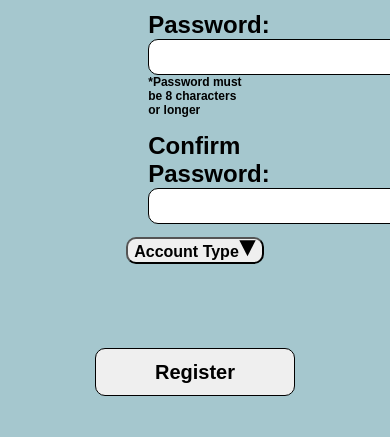
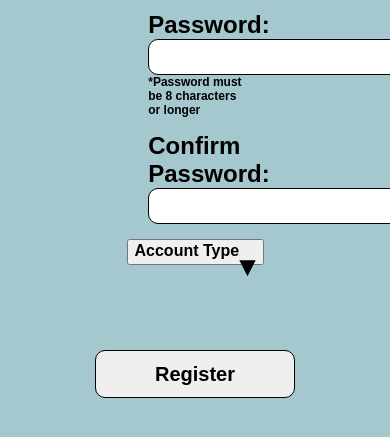
Before and after one commit to cse442-at-ub/u24-polling-and-feedback-pollords, a PHP site: page /html/accCreation.html in a window 390 px wide; the page is wider, and only the part inside the window is pictured. Shown: the part 275-712 px from the top of that part. Run offline with PHP 8.4, Linux system fonts and the light colour scheme.

Commit message:
Dropdown styling fixed. Final task for UI: fix input field display in mobile

```diff
--- a/src/css/accCreation.css
+++ b/src/css/accCreation.css
@@ -48,7 +48,7 @@ label:after {
 
 .registerBtn {
     display: block;
-    margin-top: 30px;
+    margin-top: 85px;
     font-size: 20px;
     font-weight: bold;
     border-radius: 10px;
@@ -64,10 +64,53 @@ label:after {
 
 .dropdown {
     text-align: left;
-    border-radius: 10px;
+    /* border-radius: 10px; */ /* out of whack with list if border radius implemented */
     font-family: Arial;
     font-size: 16px;
     font-weight: bold;
+    width: 137px;
+    height: 26px;
+}
+
+.ddOptions {
+    text-align: left;
+    border-radius: 10px;
+    border: none; /* still ugly.. */
+    font-family: Arial;
+    font-size: 16px;
+    font-weight: bold;
+    display: none;
+    width: 137px;
+    height: 26px;
+}
+
+.ddOptions:hover {
+    cursor: pointer;
+    background-color: #C0C0C0;
+}
+
+.ddList {
+    /*border-radius: 10px;*/
+    border: none;
+    font-family: Arial;
+    font-size: 16px;
+    font-weight: bold;
+    font-size: 16px;
+    width: 96px;
+    height: 52px;
+    list-style-type: none;
+    /*background-color: #FFF;*/
+    margin-top: 0px;
+}
+
+.ddList li {
+    text-align: left;
+    margin-left: -31px;
+}
+
+.ddList li:hover {
+    cursor: pointer;
+    background-color: #C0C0C0;
 }
 
 .dropdown:hover {
@@ -80,9 +123,14 @@ label:after {
 }
 
 .accType {
-    position: relative;
+    /*position: relative;*/
+    position: absolute;
     display: inline-block;
-    margin-top: 8px;
+    margin-left: auto;
+    margin-right: auto;
+    left: 0;
+    right: 0;
+    margin-top: 10px;
 }
 
 .options {
@@ -94,6 +142,15 @@ label:after {
     background-color: gray; /* placeholder */
 }
 
-/*.errMsg {
-    display: none;
-}*/
+.errMsg {
+    color: red;
+    display: inline-block;
+    position: absolute;
+    margin-left: auto;
+    margin-right: auto;
+    margin-top: 60px;
+    left: 0;
+    right: 0;
+    font-family: Arial;
+    font-size: 16px;
+}
--- a/src/html/accCreation.html
+++ b/src/html/accCreation.html
@@ -29,9 +29,16 @@
         </div>
 
         <center><div class="accType">
-            <button class="dropdown" onclick="openCloseDropDown()">Account Type<img src="../assets/dropdown.svg" width="17px" height="17px"></button>
-            <span id="student"></span>
-            <span id="instructor"></span>
+            <!--<button class="dropdown" onclick="openCloseDropDown()" id="ddBtn">Account Type<img src="../assets/dropdown.svg" width="17px" height="17px"></button> -->
+            <button class="dropdown" onclick="openCloseDropDown()" id="ddBtn"><span>Account Type</span><img src="../assets/dropdown.svg" width="17px" height="17px" id="ddImg" style="float: right"></button>
+            <!--<span id="student"></span>
+            <span id="instructor"></span>-->
+            <!-- <button id="student" onclick="typeSelector('student')" class="ddOptions"></button>
+            <button id="instructor" onclick="typeSelector('instructor')" class="ddOptions"></button> -->
+            <ul class="ddList" id="ddList">
+                <li id="student" onclick="typeSelector('student')"></li>
+                <li id="instructor" onclick="typeSelector('')"></li>
+            </ul>
         </div></center>
         <script>
             function openCloseDropDown () {
@@ -39,19 +46,42 @@
                 strctr = document.getElementById("instructor");
 
                 if (stdnt.textContent === "") { // need to add functionality to select by Monday?
-                    console.log("called on the odd");
+                    //console.log("called on the odd");
                     stdnt.textContent = "Student";
                     strctr.textContent = "Instructor";
+                    stdnt.style.display = "block"; // new
+                    strctr.style.display = "block"; // new
+                    document.getElementById("ddList").style.backgroundColor = "#F0F0F0";
                 } else {
-                    console.log("there should be something under the dropdown...", stdnt.textContent, strctr.textContent);
+                    //console.log("there should be something under the dropdown...", stdnt.textContent, strctr.textContent);
                     stdnt.textContent = "";
                     strctr.textContent = "";
+                    stdnt.style.display = "none";
+                    strctr.style.display = "none";
+                    document.getElementById("ddList").style.backgroundColor = "#A5C7CE";
+                }
+            }
+
+            function typeSelector (type) {
+                var img = document.getElementById("ddImg"); // pls work
+                if (type === 'student') {
+                    //document.getElementById("ddBtn").innerText = "Student"; // removing icon... might not be feasible to fix within Sprint 2
+                    document.querySelector("#ddBtn span").innerText = "Student";
+                    document.querySelector("#ddBtn img").innerText = img;
+                    openCloseDropDown();
+                } else {
+                    //document.getElementById("ddBtn").textContent = "Instructor";
+                    //document.getElementById("ddBtn").innerText = "Instructor";
+                    document.querySelector("#ddBtn span").innerText = "Instructor";
+                    document.querySelector("#ddBtn img").innerText = img;
+                    openCloseDropDown();
                 }
             }
         </script>
 
         <br /> <br />
-        <center><span id="errMsg" style="color: red; display: inline-block; vertical-align: center; font-family: Arial; font-size: 16px"></span></center>
+        <!-- <center><span id="errMsg" style="color: red; display: inline-block; vertical-align: center; font-family: Arial; font-size: 16px"></span></center> -->
+        <center><span id="errMsg" class="errMsg"></span></center>
         <center><button class="registerBtn" onclick="errDisplay()">Register</button></center> <!-- ONCLICK NEEDS TO DIRECT TO EITHER CONFIRM. OR RETURN ERR -->
         <!-- ALSO - SUCCESSFUL REGISTRATION SENDS CODE TO EMAIL!!! -->
         <script>
```
